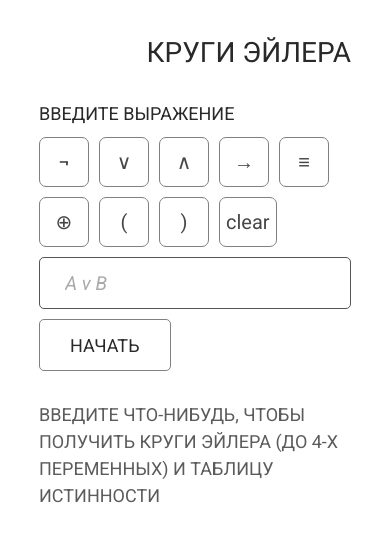
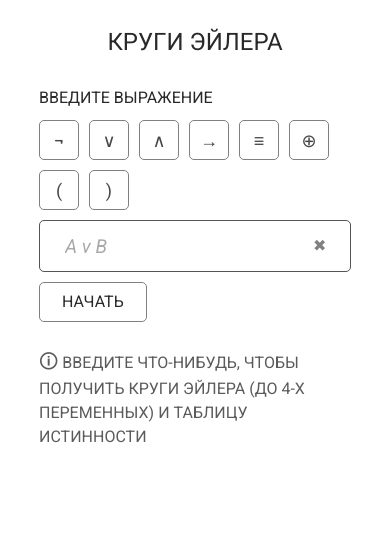
Before and after one commit to Dimonchikamen/eulerian-circles-react, a React (Create React App) app: page / in a window 390 px wide. Shown: the top 542 px of the page. Built offline with nearby package versions, Linux system fonts and the light colour scheme.

Commit message:
mobile fixes

```diff
--- a/src/App.tsx
+++ b/src/App.tsx
@@ -31,8 +31,9 @@ function App() {
           )}
           {!table && (
             <div className={styles.infoHelp}>
-              Введите что-нибудь, чтобы получить круги Эйлера (до 4-х
-              переменных) и таблицу истинности
+              <span style={{ fontSize: "19px" }}>&#128712;</span> Введите
+              что-нибудь, чтобы получить круги Эйлера (до 4-х переменных) и
+              таблицу истинности
             </div>
           )}
         </div>
@@ -60,6 +61,9 @@ const styles = {
     color: rgb(91, 91, 91);
     margin-top: 1rem;
     display: inline-block;
+    @media (max-width: 600px) {
+      font-size: 16px;
+    }
   `,
 };
 export default App;
--- a/src/Components/PageHeader/PageHeader.module.css
+++ b/src/Components/PageHeader/PageHeader.module.css
@@ -69,6 +69,12 @@
   background-color: rgb(199, 251, 199);
 }
 
+.clearButton {
+  background-color: transparent;
+  border: none;
+  color: grey;
+}
+
 @media only screen and (max-width: 1000px) {
   .enterButtonContainer {
     margin-left: 0;
@@ -85,10 +91,22 @@
     padding: 0;
     margin-block: 10px;
   }
+  .enterButton {
+    font-size: 16px;
+    padding: 7px 22px;
+  }
   .container {
-    margin-bottom: 2rem;
+    margin-bottom: 1rem;
   }
   .headerTitle {
     margin-bottom: 1rem;
   }
+  .headerTitle {
+    text-align: center;
+    padding-top: 1.5rem;
+    font-size: 24px;
+  }
+  .instruction {
+    font-size: 16px;
+  }
 }
--- a/src/Components/PageHeader/PageHeader.tsx
+++ b/src/Components/PageHeader/PageHeader.tsx
@@ -76,7 +76,6 @@ const PageHeader = (props: IPageHeader) => {
         <SymbolButton onClick={handleClick} title={Operation.XOR} />
         <SymbolButton onClick={handleClick} title="(" />
         <SymbolButton onClick={handleClick} title=")" />
-        <SymbolButton onClick={clear} title="clear" />
       </div>
       <div className={styles.inputContainer}>
         <input
@@ -90,6 +89,12 @@ const PageHeader = (props: IPageHeader) => {
           autoFocus
           placeholder="A v B"
         />
+        <div className="" style={{ marginLeft: "-44px" }}></div>
+        {/* <div className={styles.header}> */}
+        <button className={styles.clearButton} onClick={clear}>
+          &#10006;
+        </button>
+        {/* </div> */}
         <div className={styles.enterButtonContainer}>
           <button className={styles.enterButton} onClick={handleSubmit}>
             НАЧАТЬ
--- a/src/UiKit/SymbolButton/SymbolButton.module.css
+++ b/src/UiKit/SymbolButton/SymbolButton.module.css
@@ -9,7 +9,7 @@
 
 .button {
   background-color: transparent;
-  border-radius: 7px;
+  border-radius: 5px;
   display: inline-block;
   height: 100%;
   width: 100%;
@@ -17,8 +17,20 @@
   cursor: pointer;
   font-size: 20px;
   color: rgb(71, 71, 71);
+  text-transform: uppercase;
 }
 
 .button:hover {
   background-color: rgba(199, 248, 167, 0.562);
 }
+
+@media screen and (max-width: 600px) {
+  .button {
+    font-size: 18px;
+  }
+  .container {
+    min-height: 40px;
+    /* padding: 3px; */
+    min-width: 40px;
+  }
+}
```
